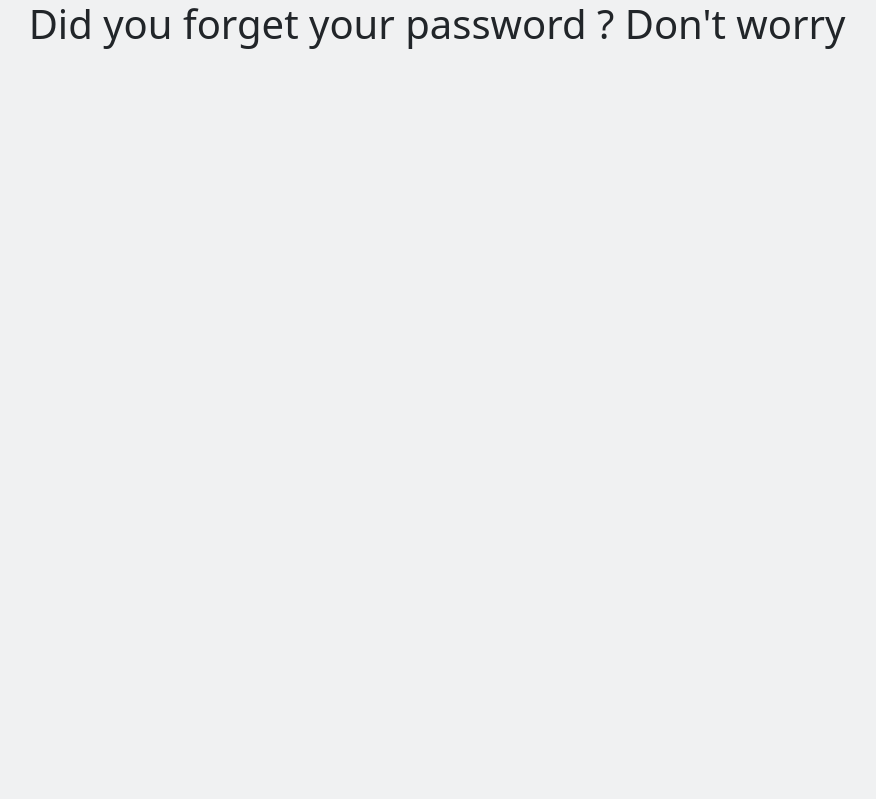
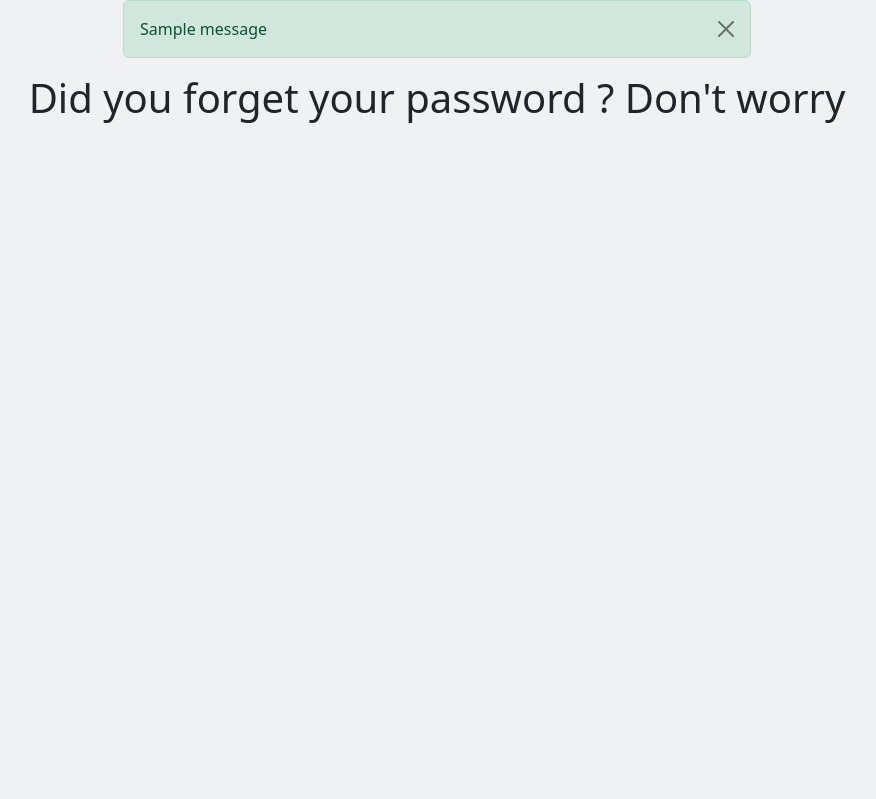
Before and after one commit to mcmikashi/entreprenapp, a Django app: template entreprenapp/users/templates/users/password_reset.html in a window 1280 px wide. Shown: the top 799 px of the page, without its empty margins (203-1079 px from the left). Run offline with Django 4.2, Linux system fonts and the light colour scheme; the template is opened without the code that fills it, so the values that code supplies are empty; tables that the repository leaves empty hold one stand-in row (values such as "Sample post"); one stand-in notice (Sample message) is shown; some libraries are stand-ins or nearby versions.

Commit message:
Improve the base template with a message section

```diff
--- a/entreprenapp/core/templates/core/base.html
+++ b/entreprenapp/core/templates/core/base.html
@@ -41,8 +41,18 @@
       </div>
     </div>
   {% endblock sidebar %}
-
   <main class="min-vh-100 container-fluid bg-secondary bg-opacity-10">
+    {% if messages %}
+      <section id="section_message row">
+          {% for message in messages %}
+          <div class="alert {% if message.tags %} alert-{{ message.tags }}{% else %} alert-primary {% endif %}
+                      alert-dismissible fade show col-8 col-md-6 mx-auto" role="alert">
+            {{message}}
+            <button type="button" class="btn-close" data-bs-dismiss="alert" aria-label="Close"></button>
+          </div>
+          {% endfor %}
+      </section>
+    {% endif %}
     {% block content %}
     {% endblock content %}
   </main>
```
